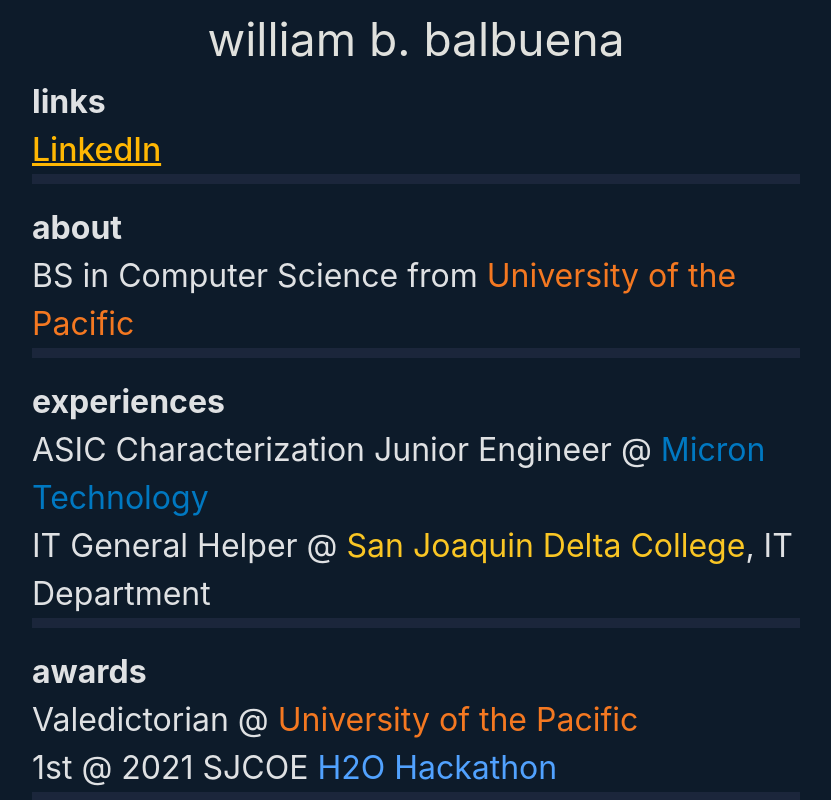
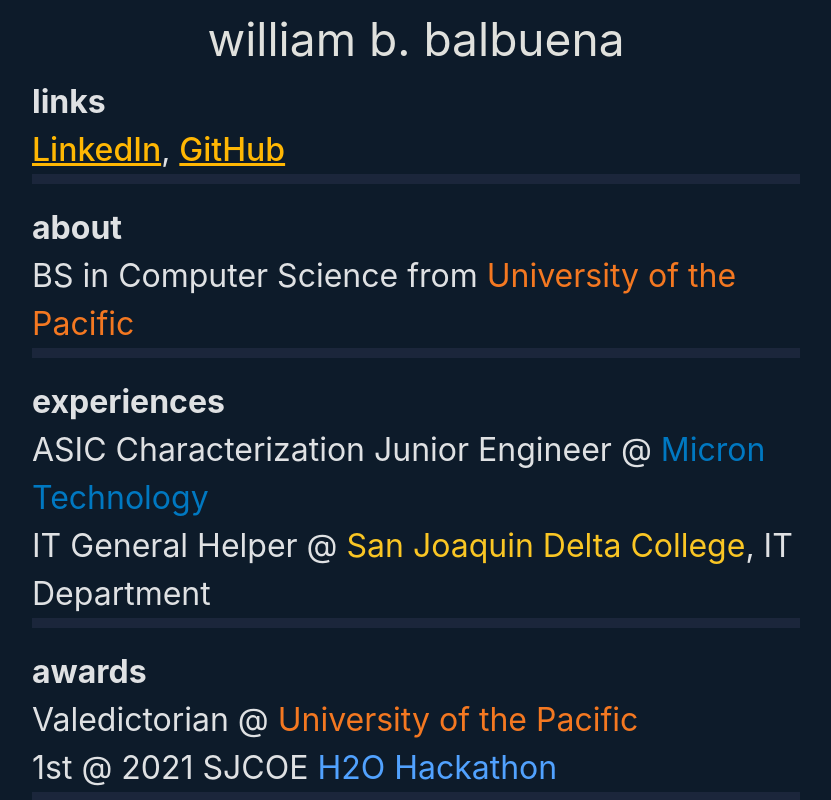
Before and after one commit to wbalbuena/wbalbuena.github.io, a React (Vite) app: page / in a window 1280 px wide. Shown: the top 800 px of the page, without its empty margins (224-1055 px from the left). Built offline with nearby package versions, Linux system fonts and the light colour scheme.

Commit message:
Added GitHub link

```diff
--- a/src/App.jsx
+++ b/src/App.jsx
@@ -8,7 +8,7 @@ export default function App() {
       <h1>william b. balbuena</h1>
       <div className="card">
         <b>links</b>
-        <p><a href="https://www.linkedin.com/in/william-balbuena/" target="_blank" >LinkedIn</a></p>
+        <p><a href="https://www.linkedin.com/in/william-balbuena/" target="_blank" >LinkedIn</a>, <a href="https://github.com/wbalbuena" target="_blank" >GitHub</a></p>
       </div>
       <div className="card">
         <b>about</b>
```
